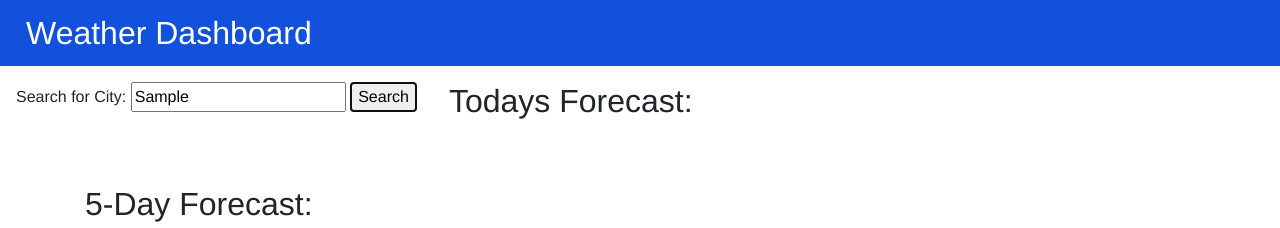
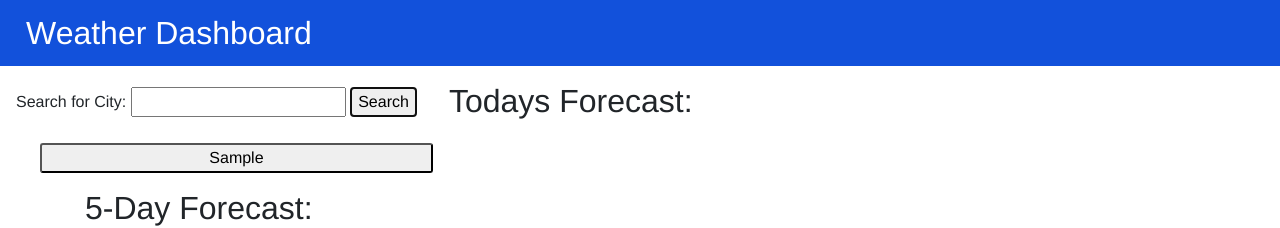
Before and after one commit to pinkywiththebrain/weatherdashboard-challenge-6, a plain HTML site: page index.html in a window 1280 px wide. Both pictures are taken after typing "Sample" into the empty fields and a click on the button "Search". Drawn offline with nearby package versions, Linux system fonts and the light colour scheme; no server answers.

Commit message:
fixed local storage function

```diff
--- a/assets/css/style.css
+++ b/assets/css/style.css
@@ -15,3 +15,8 @@
 li {
     list-style: none;
 }
+
+button {
+    margin-top: 5px;
+    border-radius: 3px;
+}
--- a/assets/javascript/script.js
+++ b/assets/javascript/script.js
@@ -6,13 +6,14 @@ var cityInput = document.querySelector('#cityInput');
 var searchBtn = document.querySelector('#searchBtn');
 var searchHistory = document.querySelector('#searchHistoryBtnList');
 
+var cities = []
 var lat
 var lon
 
 getSaved();
 
  //Function to handle the submission
-var formSubmitHandler = function (event) {
+  var formSubmitHandler = function (event) {
     event.preventDefault();
 
      var cityName = cityInput.value.trim();
@@ -20,7 +21,7 @@ var formSubmitHandler = function (event) {
     if (cityName) {
       getWeather(cityName);
       saveLocal(cityName);
-
+      cityInput.value = ""
     } else {
       alert('Please enter a location.');
     }
@@ -106,19 +107,24 @@ function getWeather(cityName) {
 //Function to save to local storage
 function saveLocal(cityName) {
 
-  localStorage.setItem("city", JSON.stringify(cityName))
-
+  cities.push(cityName)
+  localStorage.setItem("cities", JSON.stringify(cities))
+  getSaved()
 }
 
 //Function to get info from local storage
 function getSaved() {
-   var cities = localStorage.getItem("city") || []
+   cities = JSON.parse(localStorage.getItem("cities")) || []
 
+   searchHistory.innerHTML = ""
    for (i = 0; i < cities.length; i++) {
     var city = document.createElement("button")
-    city.innerText = cities[i].cityName
+    city.innerText = cities[i]
     searchHistory.appendChild(city)
 }}
 
+// function buttonClickHandler(event) {
+
+// }
 
  searchBtn.addEventListener("click", formSubmitHandler)
```
Also changed, not shown: assets/images/image.png (added), 1 other file.
